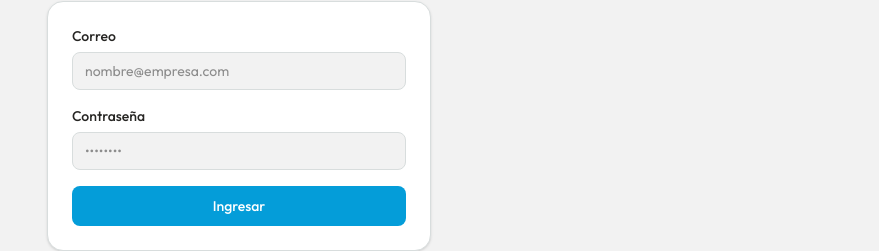
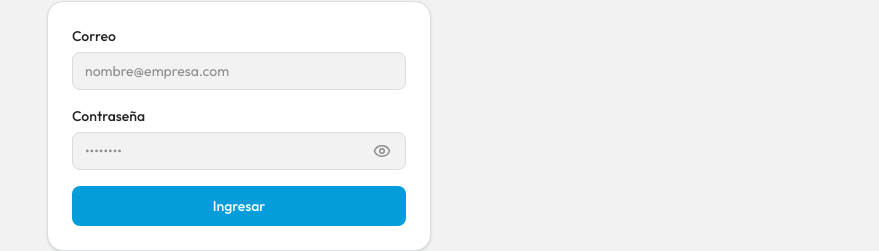
Before and after one commit to atlashh2fc-dev/Atlas2.0, a Next.js app: page /login in a window 1280 px wide. Shown: the part 338-589 px from the top of the page, without its empty margins (401-1280 px from the left). Built offline with nearby package versions, Linux system fonts and the light colour scheme.

Commit message:
Add password visibility toggle

```diff
--- a/src/app/login/page.tsx
+++ b/src/app/login/page.tsx
@@ -5,12 +5,13 @@ import { useState } from "react";
 import { useRouter } from "next/navigation";
 import { createClient } from "@/lib/supabase/client";
 import { ThemeToggle } from "@/components/theme-toggle";
-import { Loader2 } from "lucide-react";
+import { Eye, EyeOff, Loader2 } from "lucide-react";
 
 export default function LoginPage() {
   const router = useRouter();
   const [email, setEmail] = useState("");
   const [password, setPassword] = useState("");
+  const [showPassword, setShowPassword] = useState(false);
   const [loading, setLoading] = useState(false);
   const [error, setError] = useState<string | null>(null);
 
@@ -78,15 +79,26 @@ export default function LoginPage() {
               <label htmlFor="password" className="mb-1.5 block text-sm font-medium text-foreground">
                 Contraseña
               </label>
+              <div className="relative">
                 <input
                   id="password"
-                type="password"
+                  type={showPassword ? "text" : "password"}
                   required
                   value={password}
                   onChange={(e) => setPassword(e.target.value)}
                   placeholder="••••••••"
-                className="w-full rounded-lg border border-border bg-background px-3 py-2 text-sm text-foreground placeholder:text-muted-foreground focus:outline-none focus-visible:ring-2 focus-visible:ring-ring"
+                  className="w-full rounded-lg border border-border bg-background px-3 py-2 pr-10 text-sm text-foreground placeholder:text-muted-foreground focus:outline-none focus-visible:ring-2 focus-visible:ring-ring"
                 />
+                <button
+                  type="button"
+                  onClick={() => setShowPassword((value) => !value)}
+                  className="absolute inset-y-0 right-2 flex w-8 items-center justify-center rounded-md text-muted-foreground transition-colors hover:text-foreground focus:outline-none focus-visible:ring-2 focus-visible:ring-ring"
+                  aria-label={showPassword ? "Ocultar contraseña" : "Mostrar contraseña"}
+                  aria-pressed={showPassword}
+                >
+                  {showPassword ? <EyeOff size={18} /> : <Eye size={18} />}
+                </button>
+              </div>
             </div>
 
             {error && (
```
Lines whose indentation alone changed are shown as unchanged.
